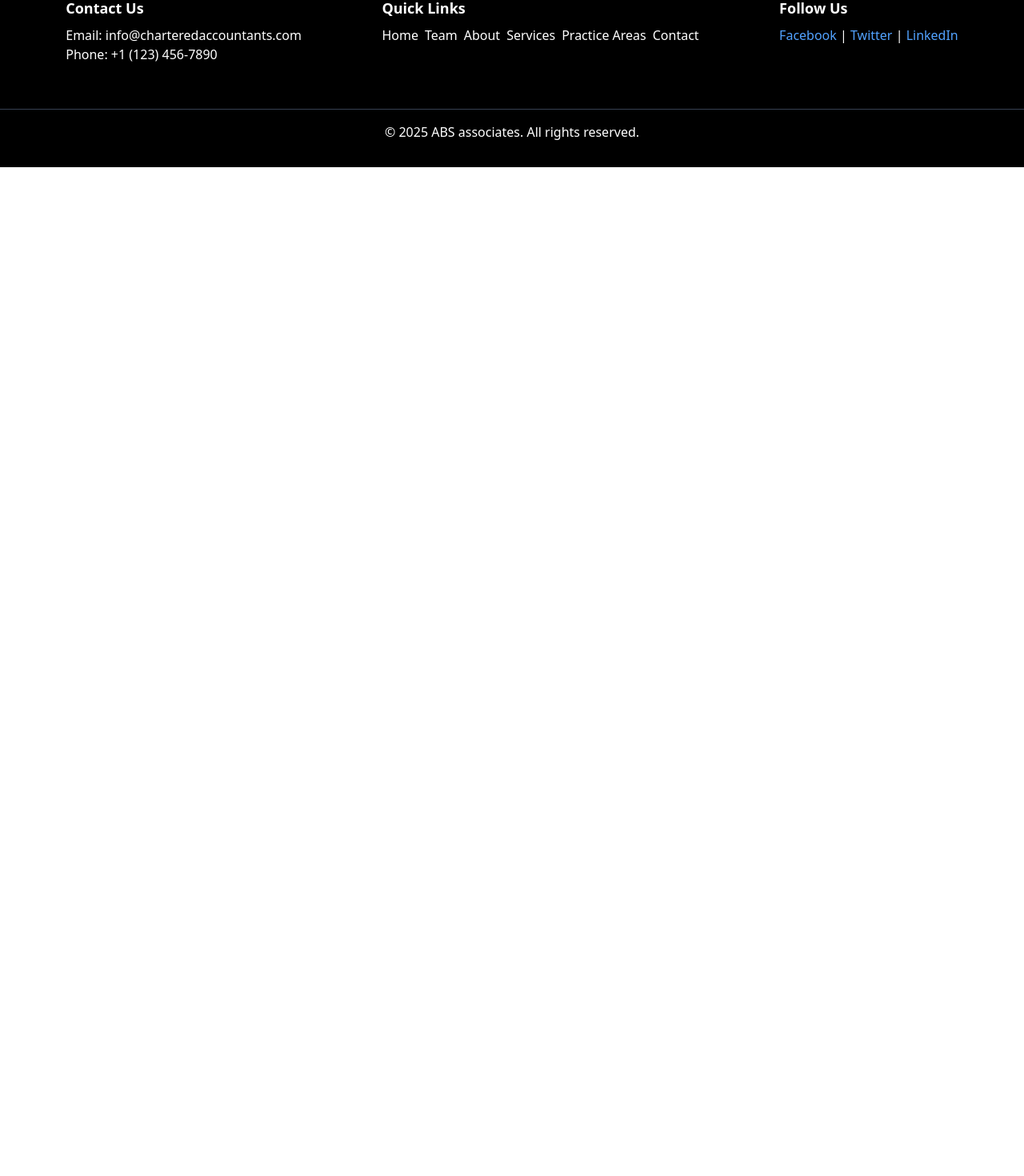
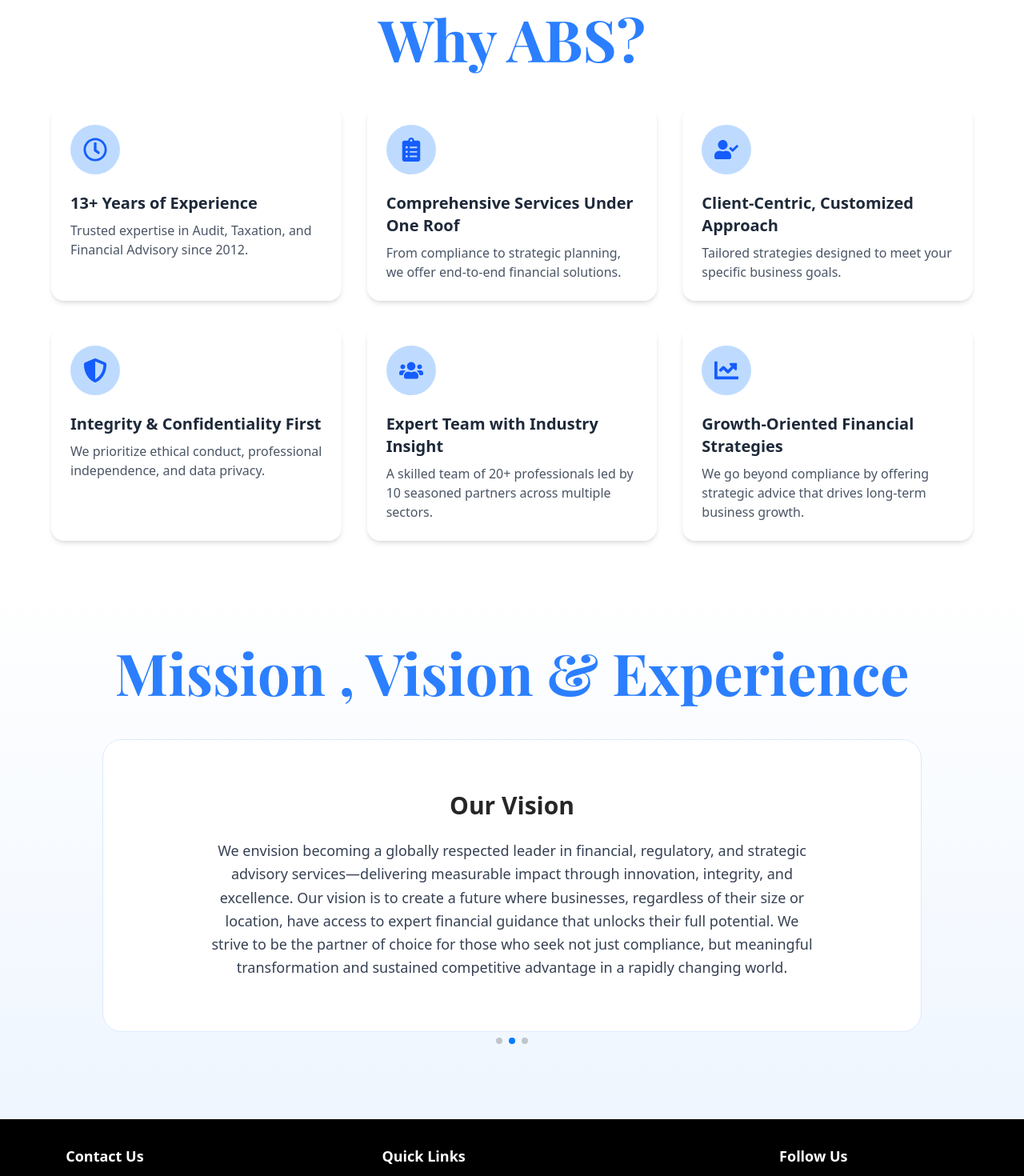
Before and after one commit to lucifer78907/A-B-S-Associates, a React (Vite) app: page / in a window 1280 px wide. Shown: the part 860-2330 px from the top of the page at 80% size. Before the commit the page ends 1069 px from the top, so only its background shows below. Built offline with nearby package versions, Linux system fonts and the light colour scheme; a web font is replaced by a local one.

Commit message:
+WhyUS +Mission/Vison section

```diff
--- a/package.json
+++ b/package.json
@@ -15,6 +15,7 @@
     "react-dom": "^19.1.0",
     "react-icons": "^5.5.0",
     "react-router-dom": "^7.6.1",
+    "swiper": "^11.2.8",
     "tailwindcss": "^4.1.7"
   },
   "devDependencies": {
--- /dev/null
+++ b/src/components/Hero.tsx
@@ -0,0 +1,12 @@
+import heroImg from '../assets/potrait.png'
+
+function Hero() {
+    return (
+        <section className="p-6 font-lato  h-[85vh] flex justify-around">
+            <h1 className="text-8xl font-display flex mt-20 flex-col items-center">ABS associates <span>Chartered accountants</span></h1>
+            <img src={heroImg} className='h-3/4' />
+        </section>
+    )
+}
+
+export default Hero
--- /dev/null
+++ b/src/components/Mission.tsx
@@ -0,0 +1,62 @@
+// components/MissionVisionExperienceSlider.tsx
+import React from "react";
+import { Swiper, SwiperSlide } from "swiper/react";
+import { Autoplay, Pagination } from "swiper/modules";
+import "swiper/css";
+import "swiper/css/pagination";
+
+const slides = [
+    {
+        title: "Our Mission",
+        content:
+            "Our mission is to empower businesses, institutions, and financial entities with transformative strategies that drive sustainable growth and operational excellence. We are committed to building long-term capacity, enhancing financial performance, and supporting our clients through every stage of their journey—by providing deeply researched, insight-driven, and value-focused solutions that are tailored to evolving regulatory and industry landscapes. Our approach is grounded in trust, confidentiality, and uncompromising professional standards."
+    },
+    {
+        title: "Our Vision",
+        content:
+            "We envision becoming a globally respected leader in financial, regulatory, and strategic advisory services—delivering measurable impact through innovation, integrity, and excellence. Our vision is to create a future where businesses, regardless of their size or location, have access to expert financial guidance that unlocks their full potential. We strive to be the partner of choice for those who seek not just compliance, but meaningful transformation and sustained competitive advantage in a rapidly changing world."
+    },
+    {
+        title: "Our Experience",
+        content:
+            "With over 13 years of professional practice, our experience spans a broad spectrum of industries including telecommunications, banking, construction, healthcare, IT, and retail. We have successfully served both multinational corporations and emerging enterprises across India, delivering actionable insights through audits, tax planning, compliance, and corporate finance. Our team’s collective expertise is built on decades of hands-on problem-solving, sectoral specialization, and a relentless focus on driving client outcomes with precision, foresight, and strategic depth."
+    }
+];
+
+
+const MissionVisionExperienceSlider: React.FC = () => {
+    return (
+        <section className="py-20 px-6 md:px-12 bg-gradient-to-b from-white to-blue-50">
+
+            <h2 className="text-blue-500 text-7xl font-bold font-display text-center mb-12">
+                Mission , Vision & Experience
+            </h2>
+
+            <Swiper
+                modules={[Autoplay, Pagination]}
+                autoplay={{ delay: 5000 }}
+                pagination={{ clickable: true }}
+                loop
+                spaceBetween={40}
+                slidesPerView={1}
+
+                className="max-w-5xl mx-auto"
+            >
+                {slides.map((item, index) => (
+                    <SwiperSlide key={index}>
+                        <div className="bg-white rounded-3xl p-10 md:p-16 border border-blue-100 text-center transition-all duration-500 hover:scale-[1.01]">
+                            <h3 className="text-2xl md:text-3xl font-bold text-neutral-800 mb-6">
+                                {item.title}
+                            </h3>
+                            <p className="text-lg text-gray-700 leading-relaxed max-w-3xl mx-auto">
+                                {item.content}
+                            </p>
+                        </div>
+                    </SwiperSlide>
+                ))}
+            </Swiper>
+        </section>
+    );
+};
+
+export default MissionVisionExperienceSlider;
--- /dev/null
+++ b/src/components/WhyUs.tsx
@@ -0,0 +1,67 @@
+// Import these icons from react-icons
+import { FaRegClock, FaClipboardList, FaUserCheck, FaShieldAlt, FaUsers, FaChartLine } from "react-icons/fa";
+
+const whyChooseUs = [
+    {
+        id: 1,
+        icon: <FaRegClock className="text-blue-600 text-3xl" />,
+        title: "13+ Years of Experience",
+        description: "Trusted expertise in Audit, Taxation, and Financial Advisory since 2012."
+    },
+    {
+        id: 2,
+        icon: <FaClipboardList className="text-blue-600 text-3xl" />,
+        title: "Comprehensive Services Under One Roof",
+        description: "From compliance to strategic planning, we offer end-to-end financial solutions."
+    },
+    {
+        id: 3,
+        icon: <FaUserCheck className="text-blue-600 text-3xl" />,
+        title: "Client-Centric, Customized Approach",
+        description: "Tailored strategies designed to meet your specific business goals."
+    },
+    {
+        id: 4,
+        icon: <FaShieldAlt className="text-blue-600 text-3xl" />,
+        title: "Integrity & Confidentiality First",
+        description: "We prioritize ethical conduct, professional independence, and data privacy."
+    },
+    {
+        id: 5,
+        icon: <FaUsers className="text-blue-600 text-3xl" />,
+        title: "Expert Team with Industry Insight",
+        description: "A skilled team of 20+ professionals led by 10 seasoned partners across multiple sectors."
+    },
+    {
+        id: 6,
+        icon: <FaChartLine className="text-blue-600 text-3xl" />,
+        title: "Growth-Oriented Financial Strategies",
+        description: "We go beyond compliance by offering strategic advice that drives long-term business growth."
+    }
+];
+
+
+
+function WhyUs() {
+    return (
+        <section className="py-12 px-4 md:px-8 lg:px-16">
+
+            <h2 className="text-blue-500 text-7xl font-bold font-display text-center mb-12">Why ABS?</h2>
+
+            <div className="grid gap-8 sm:grid-cols-1 md:grid-cols-2 lg:grid-cols-3">
+                {whyChooseUs.map((item) => (
+                    <div
+                        key={item.id}
+                        className="bg-white rounded-2xl shadow-md p-6 hover:shadow-xl transition-shadow duration-300"
+                    >
+                        <div className="mb-4 bg-blue-200 p-4 rounded-full inline-block">{item.icon}</div>
+                        <h3 className="text-xl font-semibold text-gray-800 mb-2">{item.title}</h3>
+                        <p className="text-gray-600">{item.description}</p>
+                    </div>
+                ))}
+            </div>
+        </section>
+    )
+}
+
+export default WhyUs
--- a/src/pages/Homepage.tsx
+++ b/src/pages/Homepage.tsx
@@ -1,11 +1,14 @@
-import heroImg from '../assets/potrait.png'
+import Hero from "../components/Hero"
+import MissionVisionExperienceSlider from "../components/Mission"
+import WhyUs from "../components/WhyUs"
 
 function Homepage() {
     return (
-        <section className="p-6 font-lato  h-[85vh] flex justify-around">
-            <h1 className="text-8xl font-display flex mt-20 flex-col items-center">ABS associates <span>Chartered accountants</span></h1>
-            <img src={heroImg} className='h-3/4' />
-        </section>
+        <>
+            <Hero />
+            <WhyUs />
+            <MissionVisionExperienceSlider />
+        </>
     )
 }
 
```
Also changed, not shown: 1 other file (tests, documents, lock files or other folders).
